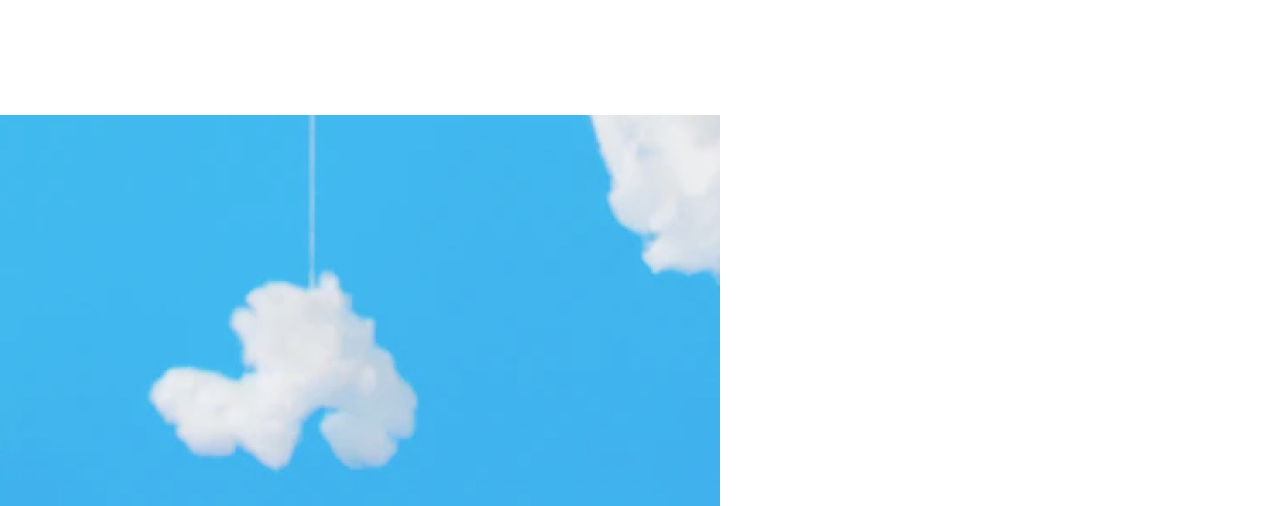
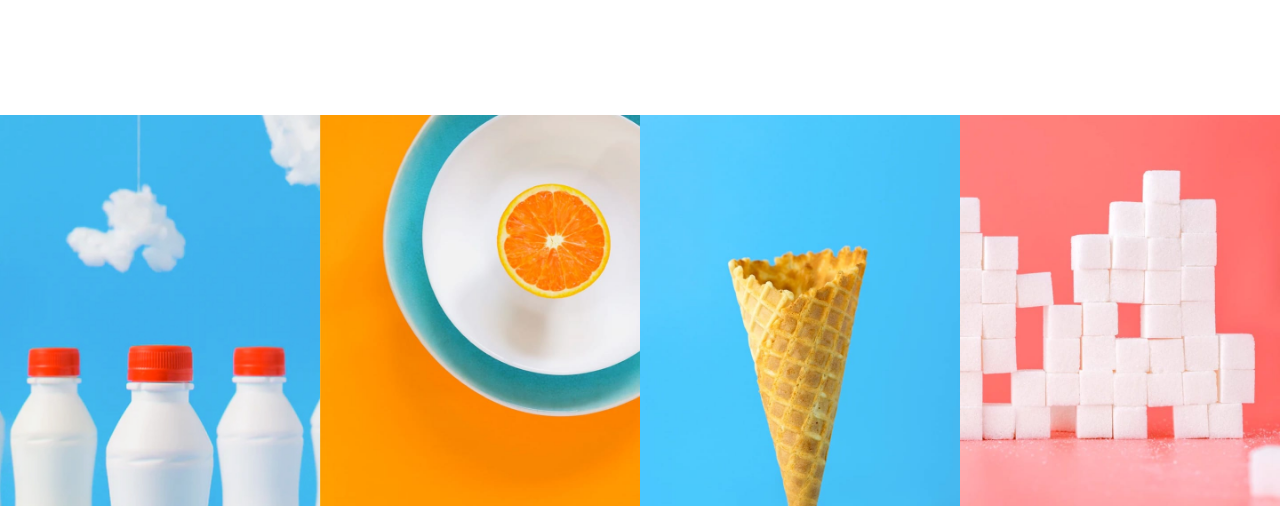
Before and after one commit to karolbanat/sunnyside-agency-landing-page, a plain HTML site: page index.html in a window 1280 px wide. Shown: the part 3230-3736 px from the top of the page. Drawn offline with Linux system fonts and the light colour scheme.

Commit message:
Done gallery styling

```diff
--- a/sass/main.scss
+++ b/sass/main.scss
@@ -397,3 +397,17 @@ h1 {
 		color: var(--testimonial-role);
 	}
 }
+
+// gallery
+.gallery {
+	display: grid;
+	grid-template-columns: repeat(2, 1fr);
+
+	@media (min-width: 50em) {
+		grid-template-columns: repeat(4, 1fr);
+	}
+
+	& img {
+		width: 100%;
+	}
+}
```
Also changed, not shown: css/main.css, 1 other file.
